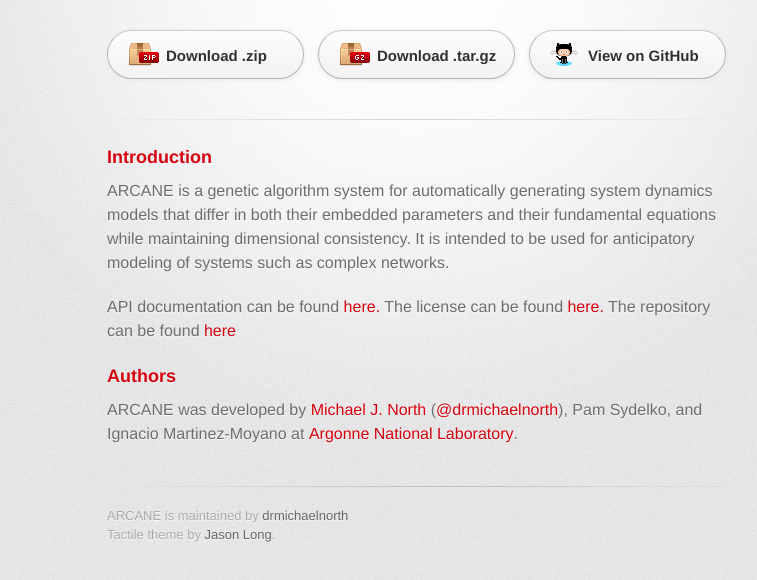
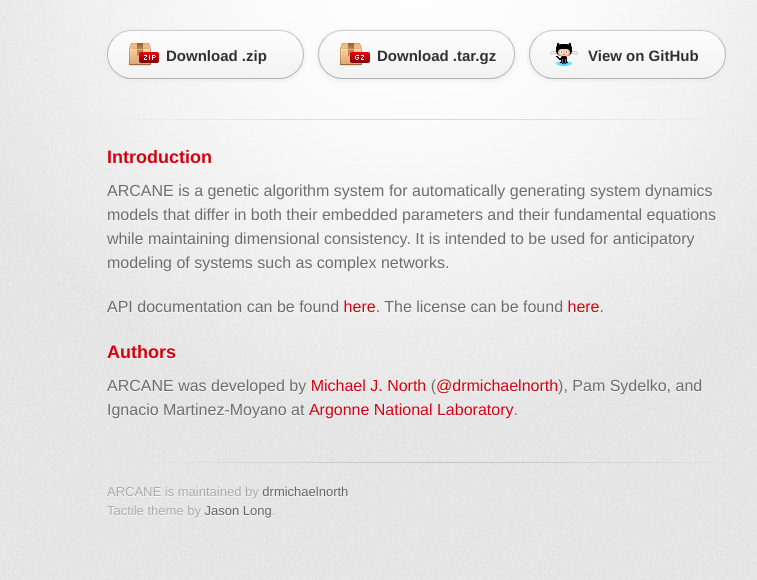
Before and after one commit to drmichaelnorth/ARCANE, a plain HTML site: page index.html in a window 1280 px wide. Shown: the part 158-738 px from the top of the page, without its empty margins (223-980 px from the left). Drawn offline with Linux system fonts and the light colour scheme; a web font is replaced by a local one.

Commit message:
Removed Repository Link
Removed the repository link.

```diff
--- a/index.html
+++ b/index.html
@@ -35,7 +35,7 @@
 <a id="introduction" class="anchor" href="#introduction" aria-hidden="true"><span class="octicon octicon-link"></span></a>Introduction</h3>
 
 <p>ARCANE is a genetic algorithm system for automatically generating system dynamics models that differ in both their embedded parameters and their fundamental equations while maintaining dimensional consistency. It is intended to be used for anticipatory modeling of systems such as complex networks.</p>
-<p>API documentation can be found <a href="doc">here.</a> The license can be found <a href="ARCANELicense.pdf">here.</a> The repository can be found <a href="https://github.com/drmichaelnorth/ARCANE"> here</a></p>
+<p>API documentation can be found <a href="doc">here</a>. The license can be found <a href="ARCANELicense.pdf">here</a>.
 
 <h3>
 <a id="author" class="anchor" href="#author" aria-hidden="true"><span class="octicon octicon-link"></span></a>Authors</h3>
```
